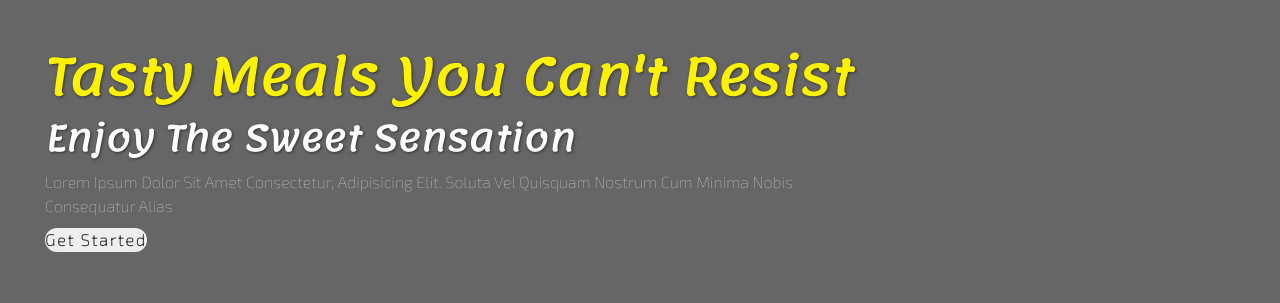
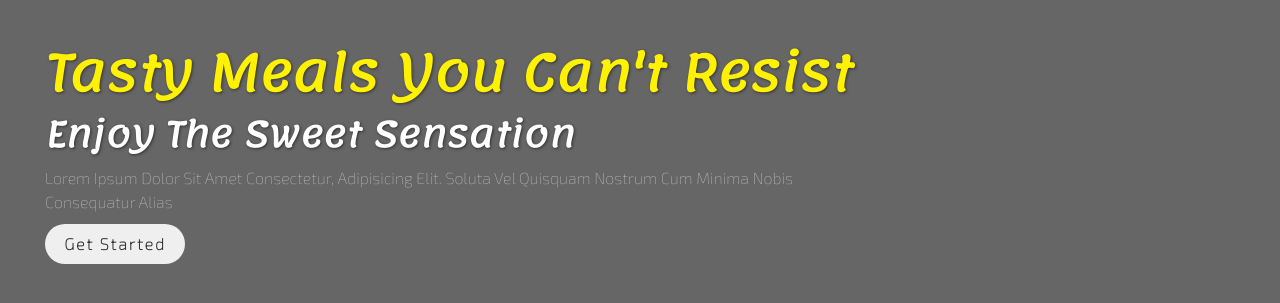
Before and after one commit to PJMantoss/grace_eatery, a plain HTML site: page index.html in a window 1280 px wide. Shown: the part 63-366 px from the top of the page. Drawn offline with nearby package versions, Linux system fonts and the light colour scheme.

Commit message:
update style

```diff
--- a/style.css
+++ b/style.css
@@ -110,6 +110,8 @@ body {
     position: relative;
     z-index: 1;
     overflow: hidden;
+    height: 4rem;
+    width: 14rem;
 }
 
 /* Media Queries */
```
